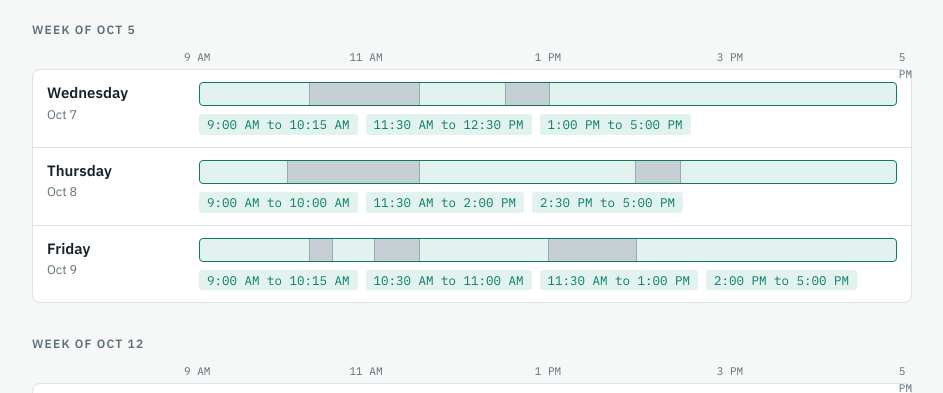
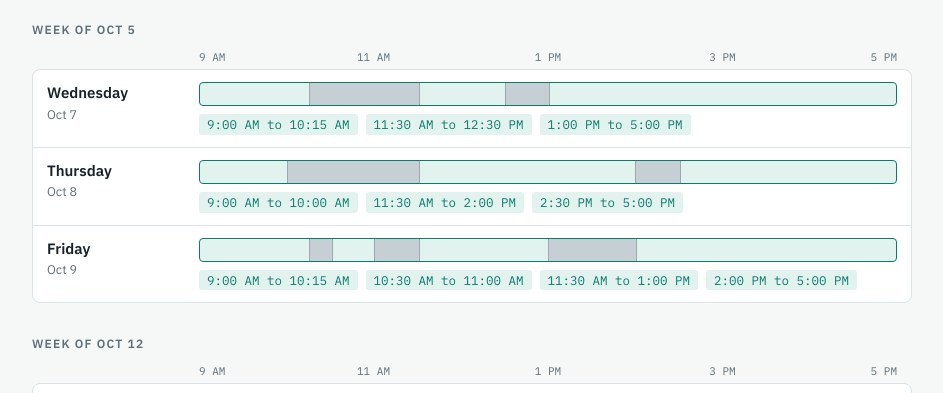
Before and after one commit to jeff-winters-destpet/avail-20261007-20037, a plain HTML site: page index.html in a window 1280 px wide. Shown: the part 250-643 px from the top of the page, without its empty margins (168-1111 px from the left). Drawn offline with Linux system fonts and the light colour scheme.

Commit message:
Fix 5 PM tick label wrapping and align axis with bars

```diff
--- a/index.html
+++ b/index.html
@@ -47,9 +47,9 @@ h1 { font-size: clamp(1.6rem, 4vw, 2.1rem); font-weight: 600; letter-spacing: -0
 h2 { font-size: 12px; text-transform: uppercase; letter-spacing: 0.1em; color: var(--muted); font-weight: 600; margin: 0 0 10px; }
 .week { margin-bottom: 32px; }
 .axis, .day { display: grid; grid-template-columns: 8.5rem minmax(0, 1fr); column-gap: 16px; }
-.axis { margin-bottom: 4px; }
+.axis { margin-bottom: 4px; padding-inline: 15px; }
 .ticks { position: relative; height: 16px; font-family: var(--font-mono); font-size: 11px; color: var(--muted); }
-.ticks span { position: absolute; transform: translateX(-50%); }
+.ticks span { position: absolute; transform: translateX(-50%); white-space: nowrap; }
 .ticks span:first-child { transform: none; }
 .ticks span:last-child { transform: translateX(-100%); }
 .days { background: var(--surface); border: 1px solid var(--line); border-radius: 8px; }
```
